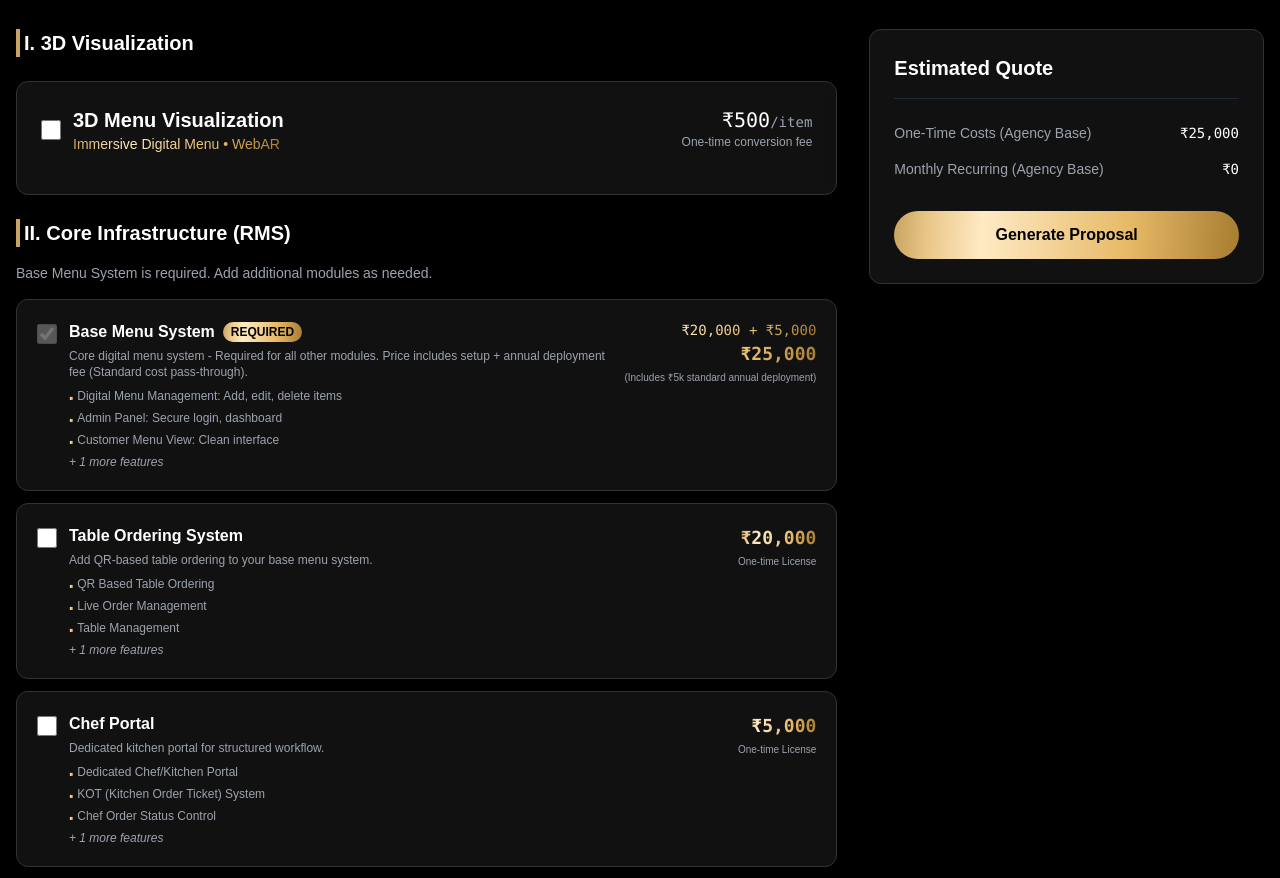
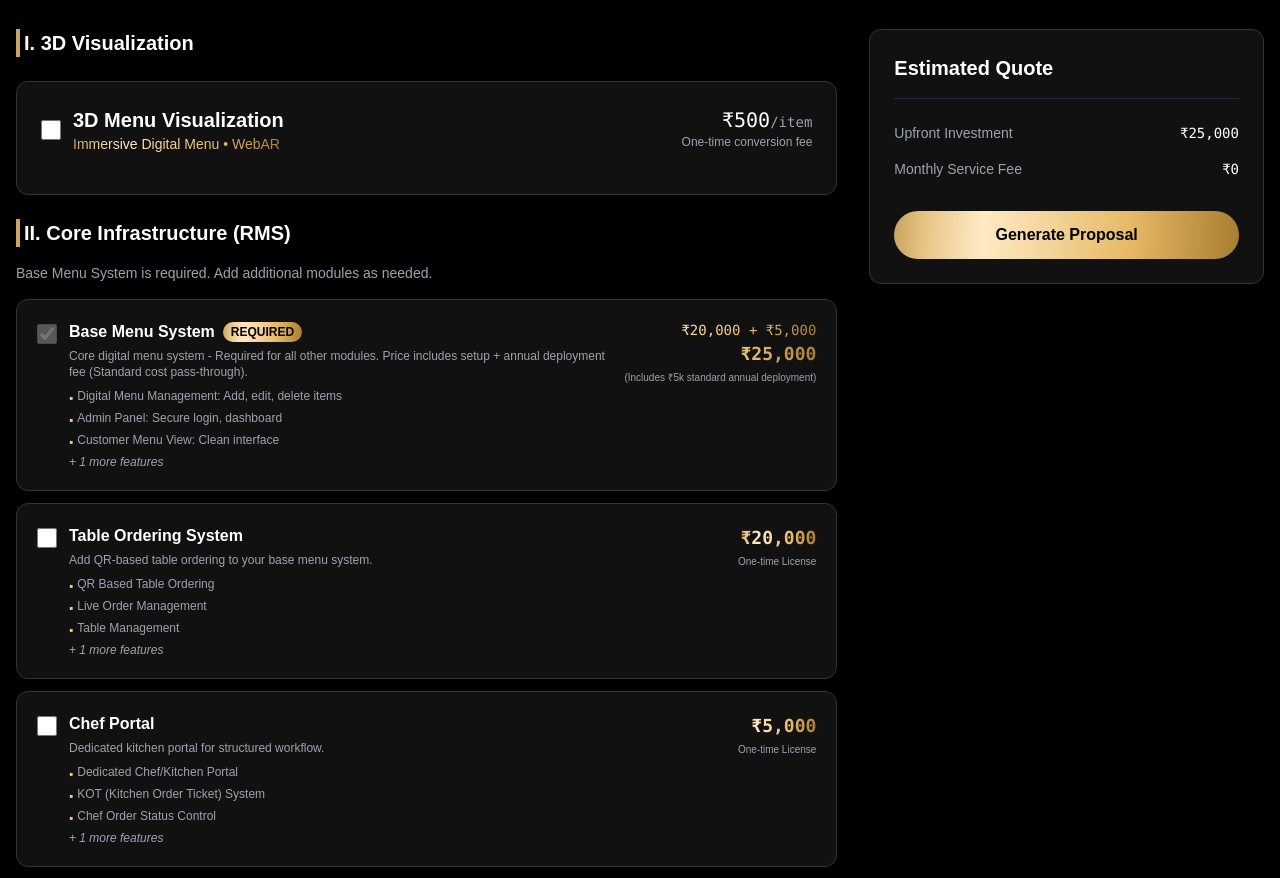
Before and after one commit to lakshaychetal/webprop, a Next.js app: page / in a window 1280 px wide. Shown: the part 6820-7698 px from the top of the page. Built offline with nearby package versions, Linux system fonts and the light colour scheme.

Commit message:
style: update calculator labels and fix minor css variable typos

```diff
--- a/src/components/features/ProposalCalculator.tsx
+++ b/src/components/features/ProposalCalculator.tsx
@@ -309,13 +309,13 @@
           {/* Right Column: Pricing Summary */}
           <div className="lg:col-span-1 space-y-6 lg:sticky lg:top-24">
              <Card className="p-6 border border-gold/30 bg-[var(--card-bg)] shadow-2xl shadow-gold/5">
-                <h3 className="text-xl font-bold text-[var,--foreground] mb-6 border-b border-gray-800 pb-4">Estimated Quote</h3>
+                <h3 className="text-xl font-bold text-[var(--foreground)] mb-6 border-b border-gray-800 pb-4">Estimated Quote</h3>
 
                 {/* Cost Breakdown */}
                 <div className="space-y-4 mb-8">
                    <div>
                       <div className="flex justify-between items-center text-sm">
-                        <span className="text-[var(--subtext)]">One-Time Costs (Agency Base)</span>
+                        <span className="text-[var(--subtext)]">Upfront Investment</span>
                         <span className="text-[var(--foreground)] font-mono">{formatCurrency(totals.oneTimeCost)}</span>
                       </div>
                       {breakdown.oneTime.length > 1 && (
@@ -327,8 +327,8 @@
 
                    <div>
                       <div className="flex justify-between items-center text-sm">
-                        <span className="text-[var(--subtext)]">Monthly Recurring (Agency Base)</span>
-                        <span className="text-[var,--foreground] font-mono">{formatCurrency(totals.recurringCost)}</span>
+                        <span className="text-[var(--subtext)]">Monthly Service Fee</span>
+                        <span className="text-[var(--foreground)] font-mono">{formatCurrency(totals.recurringCost)}</span>
                       </div>
                       {breakdown.recurring.length > 1 && (
                         <div className="text-[10px] text-[var(--subtext)] text-right font-mono mt-1">
```
